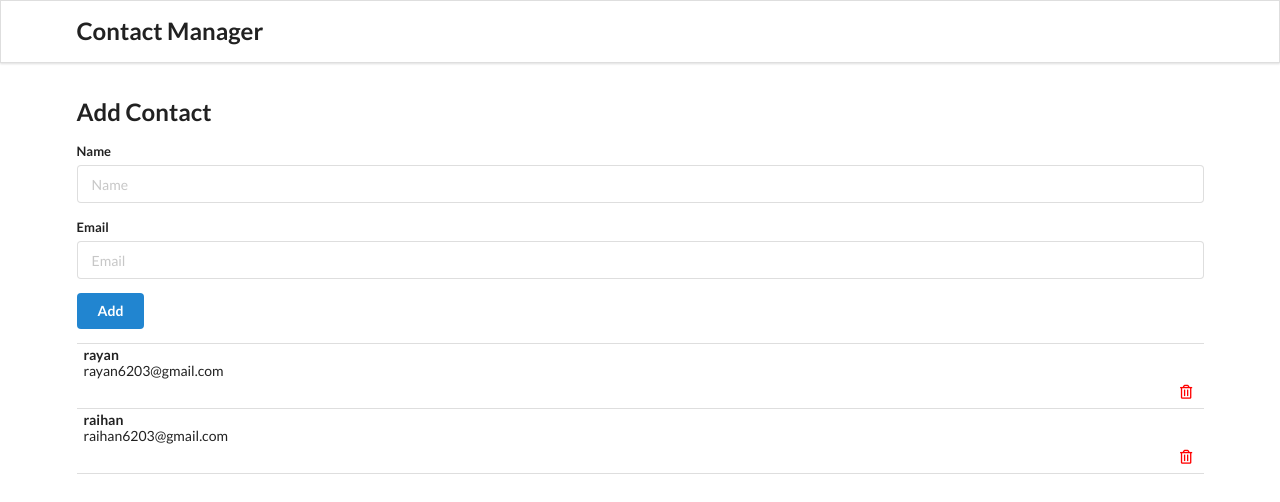
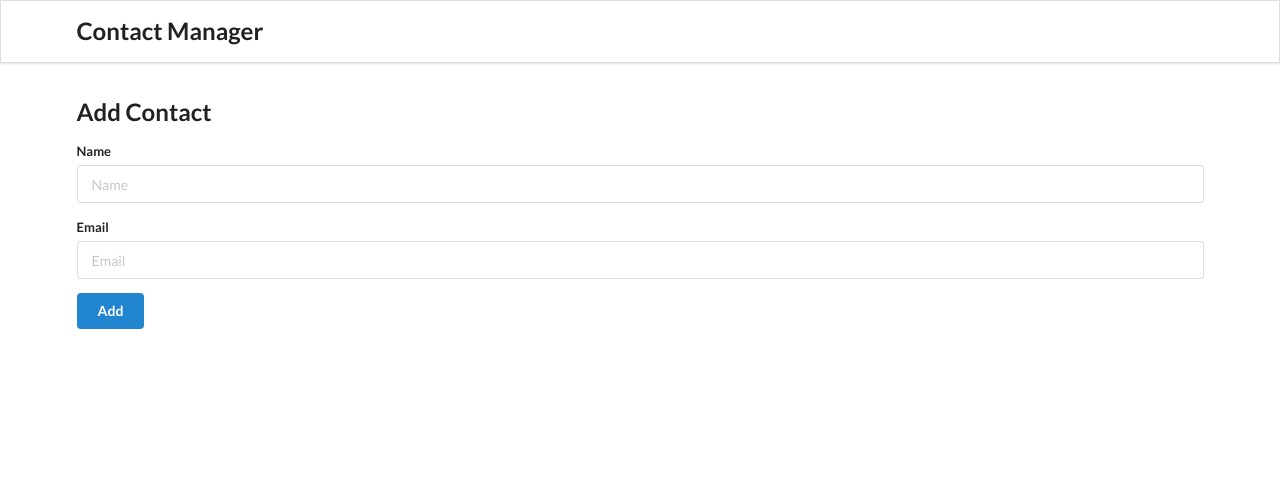
Before and after one commit to MhdRayanBinSN/Contact_Manager_app, a React (Create React App) app in the folder front-end/: page / in a window 1280 px wide. Shown: the top 502 px of the page. Built offline with nearby package versions, Linux system fonts and the light colour scheme.

Commit message:
UI intial seted 27:37

```diff
--- a/front-end/src/components/AddContact.jsx
+++ b/front-end/src/components/AddContact.jsx
@@ -1,18 +1,52 @@
 import React from "react";
 
 class AddContact extends React.Component {
+    constructor(props) {
+        super(props);
+        this.state = {
+            name: "",
+            email: ""
+        };
+        this.add = this.add.bind(this);
+    }
+
+    add = (e) =>{
+        e.preventDefault(); // Prevent page refresh
+        if (this.state.name === "" || this.state.email === "") {
+            alert("All fields are mandatory");
+            return;
+        }
+        this.props.addContactHandler(this.state)
+        this.setState({name:"",email:""}) //for clearing
+       // console.log(this.state);
+    }
+
     render() {
         return (
             <div className="ui main container" style={{ marginTop: "100px" }}>
                 <h2 className="ui header">Add Contact</h2>
-                <form className="ui form">
+                <form className="ui form" onSubmit={this.add}>
                     <div className="field">
                         <label htmlFor="name">Name</label>
-                        <input type="text" name="name" id="name" placeholder="Name" />
+                        <input
+                            type="text"
+                            name="name"
+                            id="name"
+                            placeholder="Name"
+                            value={this.state.name}
+                            onChange={(e) => this.setState({ name: e.target.value })}
+                        />
                     </div>
                     <div className="field">
                         <label htmlFor="email">Email</label>
-                        <input type="email" name="email" id="email" placeholder="Email" />
+                        <input
+                            type="email"
+                            name="email"
+                            id="email"
+                            placeholder="Email"
+                            value={this.state.email}
+                            onChange={(e) => this.setState({ email: e.target.value })}
+                        />
                     </div>
                     <button className="ui button blue">Add</button>
                 </form>
--- a/front-end/src/components/App.jsx
+++ b/front-end/src/components/App.jsx
@@ -1,24 +1,20 @@
-import React from 'react';
+import React ,{useState} from 'react';
 import './App.css';
 import Header from "./Header"
 import AddContact from "./AddContact"
-import ContactCard from "./ContactCard"
 import ContactList from "./ContactList"
 
 function App() {
-  const contacts =[ {
-    "id":1,
-    "name":"rayan",
-    "email":"rayan6203@gmail.com"
-  }, {
-    "id":2,
-    "name":"raihan",
-    "email":"raihan6203@gmail.com"
-  }]
+  const [contacts ,setContacts]=useState([])
+  const addContactHandler = (contact)=>{
+    console.log(contact);
+    setContacts([...contacts,contact])
+
+  }
   return (
     <div className='ui container center'>
       <Header />
-      <AddContact/>
+      <AddContact addContactHandler={addContactHandler}/>
       <ContactList contacts={contacts}/>
     </div>
 
--- a/front-end/src/components/ContactCard.jsx
+++ b/front-end/src/components/ContactCard.jsx
@@ -1,9 +1,10 @@
 import React from "react"
-
+import user from "../images/user.png"
 const ContactCard = (props) => {
     const {id,name,email} = props.contact;
     return(
         <div className="item">
+            <img className="ui avatar image" src={user} alt="user" />
         <div className="content">
             <div className="header">{name}</div>
             <div>{email}</div>
```
Also changed, not shown: front-end/src/images/user.png (added).
